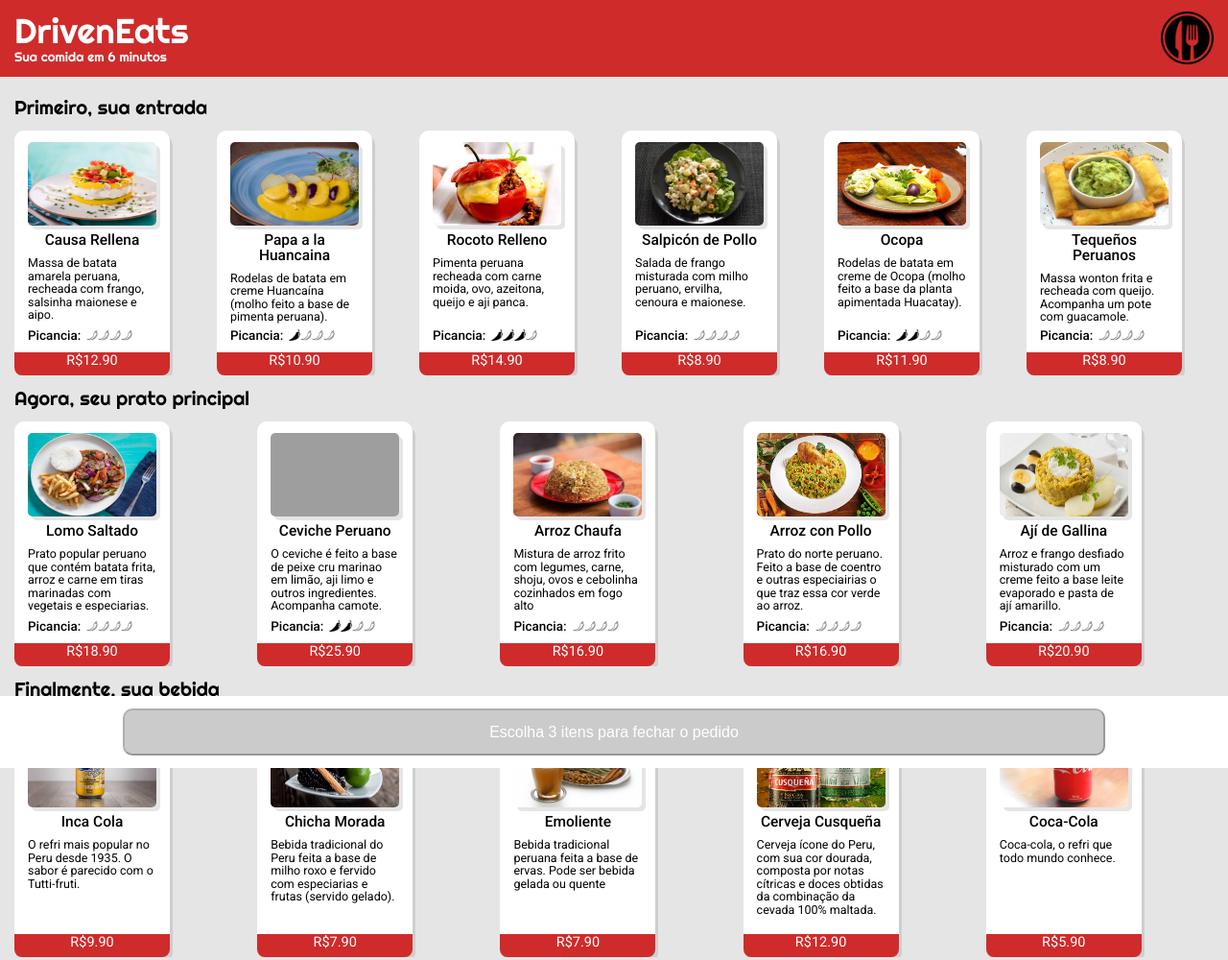
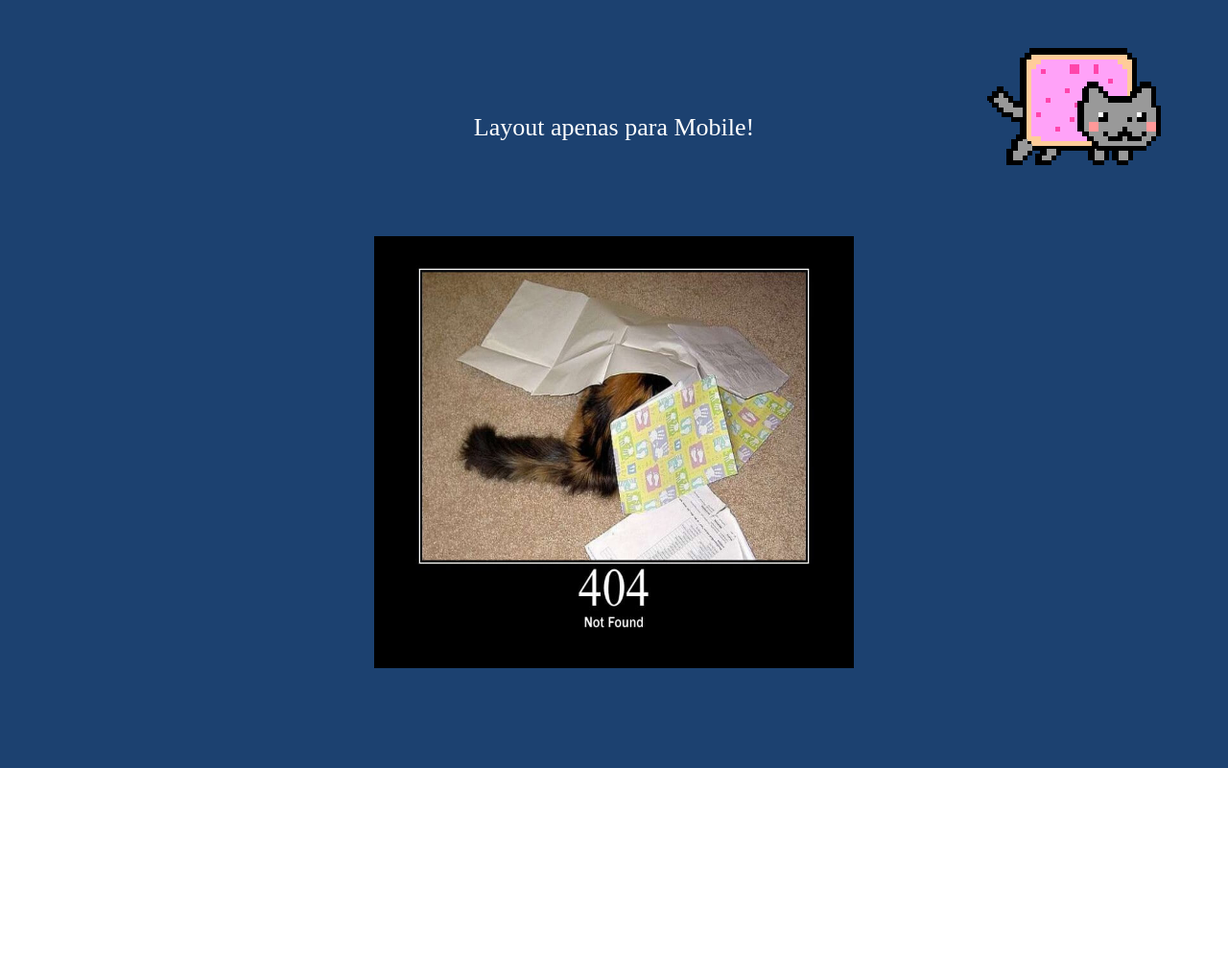
Before and after one commit to carlosctu/projeto3-driveneats, a plain HTML site: page index.html in a window 1280 px wide. Shown: the whole page at 96% size. After the commit the page ends 800 px from the top, so only its background shows below. Drawn offline with nearby package versions, Linux system fonts and the light colour scheme; grey boxes are pictures that could not be loaded.

Commit message:
Removing HTML & CSS for desktop

```diff
--- /dev/null
+++ b/css/nyan.css
@@ -0,0 +1,323 @@
+/***********************
+Esse CSS foi obtido pelo RA a partir do código aberto de @ffrandias
+disponível em http://jsfiddle.net/totoe/gpTBy/
+************************/
+
+body {
+    /* background: #1c4170; */
+  }
+
+  /* use this to adjust the size of your nyan-cat (Whole values only) */
+  .nyan-size {
+    font-size: 5px;
+  }
+
+  /* animations */
+  @-webkit-keyframes catMove {
+    0% {
+      -webkit-transform: translate(0, 0);
+    }
+    25% {
+      -webkit-transform: translate(5em, 0);
+    }
+    50% {
+      -webkit-transform: translate(5em, 5em);
+    }
+    75% {
+      -webkit-transform: translate(0, 5em);
+    }
+    100% {
+      -webkit-transform: translate(0, 0);
+    }
+  }
+
+  /* grrr maybe someday you'll be able to animate
+  pseudo elements independent of the parent.
+
+  Oh well, I guess I can still just animate the
+  parent element via box shadow...if you could
+  parent & animate it would make it worth it */
+  @-webkit-keyframes headMove {
+    0% {
+      top: 7em;
+      left: 20em;
+    }
+    25% {
+      top: 6em;
+      left: 20em;
+    }
+    50% {
+      top: 6em;
+      left: 21em;
+    }
+    75% {
+      top: 7em;
+      left: 21em;
+    }
+    100% {
+      top: 7em;
+      left: 20em;
+    }
+  }
+
+  .nyan-cat,
+  .nyan-cat:before,
+  .nyan-cat:after {
+    height: 1em;
+    width: 1em; /* ratio of each "pixel" */
+
+    /* fixes edges for solid color, makes the
+    corners a little wonky Grrrr  I checked
+    using a SCSS conditional but it does not complile
+    the animations correctly. So bugs remain Sadface.*/
+
+    padding: 1px;
+    transform: translateZ(
+      0
+    ); /* hack forces hardware acceleration which is kind of needed*/
+
+    /* Any individual "pixel" effects are applied here */
+    /*
+    border-radius:1em;
+    /* so it's easier to just close the comment above...#lazyDeveloper */
+  }
+
+  .nyan-cat:before,
+  .nyan-cat:after {
+    content: "";
+    position: absolute;
+  }
+
+  /*the Poptart */
+  .nyan-cat {
+    /* nyan-cat positioning */
+    position: absolute;
+    top: 50px;
+    right: 250px;
+
+    -webkit-animation-timing-function: step-start;
+    -webkit-animation: catMove 500ms infinite;
+
+    /* the poptart */
+    box-shadow: 10em 0 #000, 11em 0 #000, 12em 0 #000, 13em 0 #000, 14em 0 #000,
+      15em 0 #000, 16em 0 #000, 17em 0 #000, 18em 0 #000, 19em 0 #000, 20em 0 #000,
+      21em 0 #000, 22em 0 #000, 23em 0 #000, 24em 0 #000, 25em 0 #000, 26em 0 #000,
+      27em 0 #000, 28em 0 #000, 29em 0 #000, 9em 1em #000, 10em 1em #ffcc99,
+      11em 1em #ffcc99, 12em 1em #ffcc99, 13em 1em #ffcc99, 14em 1em #ffcc99,
+      15em 1em #ffcc99, 16em 1em #ffcc99, 17em 1em #ffcc99, 18em 1em #ffcc99,
+      19em 1em #ffcc99, 20em 1em #ffcc99, 21em 1em #ffcc99, 22em 1em #ffcc99,
+      23em 1em #ffcc99, 24em 1em #ffcc99, 25em 1em #ffcc99, 26em 1em #ffcc99,
+      27em 1em #ffcc99, 28em 1em #ffcc99, 29em 1em #ffcc99, 30em 1em #000,
+      8em 2em #000, 9em 2em #ffcc99, 10em 2em #ffcc99, 11em 2em #ffcc99,
+      12em 2em #ffa2f8, 13em 2em #ffa2f8, 14em 2em #ffa2f8, 15em 2em #ffa2f8,
+      16em 2em #ffa2f8, 17em 2em #ffa2f8, 18em 2em #ffa2f8, 19em 2em #ffa2f8,
+      20em 2em #ffa2f8, 21em 2em #ffa2f8, 22em 2em #ffa2f8, 23em 2em #ffa2f8,
+      24em 2em #ffa2f8, 25em 2em #ffa2f8, 26em 2em #ffa2f8, 27em 2em #ffa2f8,
+      28em 2em #ffcc99, 29em 2em #ffcc99, 30em 2em #ffcc99, 31em 2em #000,
+      8em 3em #000, 9em 3em #ffcc99, 10em 3em #ffcc99, 11em 3em #ffa2f8,
+      12em 3em #ffa2f8, 13em 3em #ffa2f8, 14em 3em #ffa2f8, 15em 3em #ffa2f8,
+      16em 3em #ffa2f8, 17em 3em #ffa2f8, 18em 3em #ff45ab, 19em 3em #ff45ab,
+      20em 3em #ffa2f8, 21em 3em #ffa2f8, 22em 3em #ffa2f8, 23em 3em #ff45ab,
+      24em 3em #ffa2f8, 25em 3em #ffa2f8, 26em 3em #ffa2f8, 27em 3em #ffa2f8,
+      28em 3em #ffa2f8, 29em 3em #ffcc99, 30em 3em #ffcc99, 31em 3em #000,
+      8em 4em #000, 9em 4em #ffcc99, 10em 4em #ffa2f8, 11em 4em #ffa2f8,
+      12em 4em #ff45ab, 13em 4em #ffa2f8, 14em 4em #ffa2f8, 15em 4em #ffa2f8,
+      16em 4em #ffa2f8, 17em 4em #ffa2f8, 18em 4em #ff45ab, 19em 4em #ff45ab,
+      20em 4em #ffa2f8, 21em 4em #ffa2f8, 22em 4em #ffa2f8, 23em 4em #ff45ab,
+      24em 4em #ffa2f8, 25em 4em #ffa2f8, 26em 4em #ffa2f8, 27em 4em #ffa2f8,
+      28em 4em #ffa2f8, 29em 4em #ffa2f8, 30em 4em #ffcc99, 31em 4em #000,
+      8em 5em #000, 9em 5em #ffcc99, 10em 5em #ffa2f8, 11em 5em #ffa2f8,
+      12em 5em #ffa2f8, 13em 5em #ffa2f8, 14em 5em #ffa2f8, 15em 5em #ffa2f8,
+      16em 5em #ffa2f8, 17em 5em #ffa2f8, 18em 5em #ffa2f8, 19em 5em #ffa2f8,
+      20em 5em #ffa2f8, 21em 5em #ffa2f8, 22em 5em #ffa2f8, 23em 5em #ffa2f8,
+      24em 5em #ffa2f8, 25em 5em #ffa2f8, 26em 5em #ffa2f8, 27em 5em #ffa2f8,
+      28em 5em #ffa2f8, 29em 5em #ffa2f8, 30em 5em #ffcc99, 31em 5em #000,
+      8em 6em #000, 9em 6em #ffcc99, 10em 6em #ffa2f8, 11em 6em #ffa2f8,
+      12em 6em #ffa2f8, 13em 6em #ffa2f8, 14em 6em #ffa2f8, 15em 6em #ffa2f8,
+      16em 6em #ffa2f8, 17em 6em #ffa2f8, 18em 6em #ffa2f8, 19em 6em #ffa2f8,
+      20em 6em #ffa2f8, 21em 6em #ffa2f8, 22em 6em #ffa2f8, 23em 6em #ffa2f8,
+      24em 6em #ffa2f8, 25em 6em #ffa2f8, 26em 6em #ff45ab, 27em 6em #ffa2f8,
+      28em 6em #ffa2f8, 29em 6em #ffa2f8, 30em 6em #ffcc99, 31em 6em #000,
+      8em 7em #000, 9em 7em #ffcc99, 10em 7em #ffa2f8, 11em 7em #ffa2f8,
+      12em 7em #ffa2f8, 13em 7em #ffa2f8, 14em 7em #ffa2f8, 15em 7em #ffa2f8,
+      16em 7em #ffa2f8, 17em 7em #ffa2f8, 18em 7em #ffa2f8, 19em 7em #ffa2f8,
+      20em 7em #ffa2f8, 21em 7em #ffa2f8, 22em 7em #ffa2f8, 23em 7em #ffa2f8,
+      24em 7em #ffa2f8, 25em 7em #ffa2f8, 26em 7em #ffa2f8, 27em 7em #ffa2f8,
+      28em 7em #ffa2f8, 29em 7em #ffa2f8, 30em 7em #ffcc99, 31em 7em #000,
+      8em 8em #000, 9em 8em #ffcc99, 10em 8em #ffa2f8, 11em 8em #ffa2f8,
+      12em 8em #ffa2f8, 13em 8em #ffa2f8, 14em 8em #ffa2f8, 15em 8em #ffa2f8,
+      16em 8em #ffa2f8, 17em 8em #ff45ab, 18em 8em #ffa2f8, 19em 8em #ffa2f8,
+      20em 8em #ffa2f8, 21em 8em #ffa2f8, 22em 8em #ffa2f8, 23em 8em #ffa2f8,
+      24em 8em #ffa2f8, 25em 8em #ffa2f8, 26em 8em #ffa2f8, 27em 8em #ffa2f8,
+      28em 8em #ffa2f8, 29em 8em #ffa2f8, 30em 8em #ffcc99, 31em 8em #000,
+      8em 9em #000, 9em 9em #ffcc99, 10em 9em #ffa2f8, 11em 9em #ffa2f8,
+      12em 9em #ffa2f8, 13em 9em #ffa2f8, 14em 9em #ffa2f8, 15em 9em #ffa2f8,
+      16em 9em #ffa2f8, 17em 9em #ffa2f8, 18em 9em #ffa2f8, 19em 9em #ffa2f8,
+      20em 9em #ffa2f8, 21em 9em #ffa2f8, 22em 9em #ffa2f8, 23em 9em #ffa2f8,
+      24em 9em #ffa2f8, 25em 9em #ffa2f8, 26em 9em #ffa2f8, 27em 9em #ffa2f8,
+      28em 9em #ffa2f8, 29em 9em #ffa2f8, 30em 9em #ffcc99, 31em 9em #000,
+      8em 10em #000, 9em 10em #ffcc99, 10em 10em #ffa2f8, 11em 10em #ffa2f8,
+      12em 10em #ffa2f8, 13em 10em #ff45ab, 14em 10em #ffa2f8, 15em 10em #ffa2f8,
+      16em 10em #ffa2f8, 17em 10em #ffa2f8, 18em 10em #ffa2f8, 19em 10em #ffa2f8,
+      20em 10em #ffa2f8, 21em 10em #ffa2f8, 22em 10em #ffa2f8, 23em 10em #ffa2f8,
+      24em 10em #ffa2f8, 25em 10em #ffa2f8, 26em 10em #ffa2f8, 27em 10em #ffa2f8,
+      28em 10em #ffa2f8, 29em 10em #ffa2f8, 30em 10em #ffcc99, 31em 10em #000,
+      8em 11em #000, 9em 11em #ffcc99, 10em 11em #ffa2f8, 11em 11em #ffa2f8,
+      12em 11em #ffa2f8, 13em 11em #ffa2f8, 14em 11em #ffa2f8, 15em 11em #ffa2f8,
+      16em 11em #ffa2f8, 17em 11em #ffa2f8, 18em 11em #ffa2f8, 19em 11em #ff45ab,
+      20em 11em #ffa2f8, 21em 11em #ffa2f8, 22em 11em #ffa2f8, 23em 11em #ffa2f8,
+      24em 11em #ffa2f8, 25em 11em #ffa2f8, 26em 11em #ffa2f8, 27em 11em #ffa2f8,
+      28em 11em #ffa2f8, 29em 11em #ffa2f8, 30em 11em #ffcc99, 31em 11em #000,
+      8em 12em #000, 9em 12em #ffcc99, 10em 12em #ffa2f8, 11em 12em #ffa2f8,
+      12em 12em #ffa2f8, 13em 12em #ffa2f8, 14em 12em #ffa2f8, 15em 12em #ffa2f8,
+      16em 12em #ffa2f8, 17em 12em #ffa2f8, 18em 12em #ffa2f8, 19em 12em #ffa2f8,
+      20em 12em #ffa2f8, 21em 12em #ffa2f8, 22em 12em #ffa2f8, 23em 12em #ffa2f8,
+      24em 12em #ffa2f8, 25em 12em #ffa2f8, 26em 12em #ffa2f8, 27em 12em #ffa2f8,
+      28em 12em #ffa2f8, 29em 12em #ffa2f8, 30em 12em #ffcc99, 31em 12em #000,
+      8em 13em #000, 9em 13em #ffcc99, 10em 13em #ffa2f8, 11em 13em #ff45ab,
+      12em 13em #ffa2f8, 13em 13em #ffa2f8, 14em 13em #ffa2f8, 15em 13em #ffa2f8,
+      16em 13em #ffa2f8, 17em 13em #ffa2f8, 18em 13em #ffa2f8, 19em 13em #ffa2f8,
+      20em 13em #ffa2f8, 21em 13em #ffa2f8, 22em 13em #ffa2f8, 23em 13em #ffa2f8,
+      24em 13em #ffa2f8, 25em 13em #ffa2f8, 26em 13em #ffa2f8, 27em 13em #ffa2f8,
+      28em 13em #ffa2f8, 29em 13em #ffa2f8, 30em 13em #ffcc99, 31em 13em #000,
+      8em 14em #000, 9em 14em #ffcc99, 10em 14em #ffa2f8, 11em 14em #ffa2f8,
+      12em 14em #ffa2f8, 13em 14em #ffa2f8, 14em 14em #ffa2f8, 15em 14em #ffa2f8,
+      16em 14em #ffa2f8, 17em 14em #ffa2f8, 18em 14em #ff45ab, 19em 14em #ffa2f8,
+      20em 14em #ffa2f8, 21em 14em #ffa2f8, 22em 14em #ffa2f8, 23em 14em #ffa2f8,
+      24em 14em #ffa2f8, 25em 14em #ffa2f8, 26em 14em #ffa2f8, 27em 14em #ffa2f8,
+      28em 14em #ffa2f8, 29em 14em #ffa2f8, 30em 14em #ffcc99, 31em 14em #000,
+      8em 15em #000, 9em 15em #ffcc99, 10em 15em #ffa2f8, 11em 15em #ffa2f8,
+      12em 15em #ffa2f8, 13em 15em #ffa2f8, 14em 15em #ffa2f8, 15em 15em #ffa2f8,
+      16em 15em #ffa2f8, 17em 15em #ffa2f8, 18em 15em #ffa2f8, 19em 15em #ffa2f8,
+      20em 15em #ffa2f8, 21em 15em #ffa2f8, 22em 15em #ffa2f8, 23em 15em #ffa2f8,
+      24em 15em #ffa2f8, 25em 15em #ffa2f8, 26em 15em #ffa2f8, 27em 15em #ff45ab,
+      28em 15em #ffa2f8, 29em 15em #ffa2f8, 30em 15em #ffcc99, 31em 15em #000,
+      8em 16em #000, 9em 16em #ffcc99, 10em 16em #ffa2f8, 11em 16em #ffa2f8,
+      12em 16em #ffa2f8, 13em 16em #ffa2f8, 14em 16em #ffa2f8, 15em 16em #ff45ab,
+      16em 16em #ffa2f8, 17em 16em #ffa2f8, 18em 16em #ffa2f8, 19em 16em #ffa2f8,
+      20em 16em #ffa2f8, 21em 16em #ff45ab, 22em 16em #ffa2f8, 23em 16em #ffa2f8,
+      24em 16em #ffa2f8, 25em 16em #ffa2f8, 26em 16em #ffa2f8, 27em 16em #ffa2f8,
+      28em 16em #ffa2f8, 29em 16em #ffa2f8, 30em 16em #ffcc99, 31em 16em #000,
+      8em 17em #000, 9em 17em #ffcc99, 10em 17em #ffa2f8, 11em 17em #ffa2f8,
+      12em 17em #ffa2f8, 13em 17em #ffa2f8, 14em 17em #ffa2f8, 15em 17em #ffa2f8,
+      16em 17em #ffa2f8, 17em 17em #ffa2f8, 18em 17em #ffa2f8, 19em 17em #ffa2f8,
+      20em 17em #ffa2f8, 21em 17em #ffa2f8, 22em 17em #ffa2f8, 23em 17em #ffa2f8,
+      24em 17em #ffa2f8, 25em 17em #ffa2f8, 26em 17em #ffa2f8, 27em 17em #ffa2f8,
+      28em 17em #ffa2f8, 29em 17em #ffa2f8, 30em 17em #ffcc99, 31em 17em #000,
+      8em 18em #000, 9em 18em #ffcc99, 10em 18em #ffcc99, 11em 18em #ffcc99,
+      12em 18em #ffa2f8, 13em 18em #ffa2f8, 14em 18em #ffa2f8, 15em 18em #ffa2f8,
+      16em 18em #ffa2f8, 17em 18em #ffa2f8, 18em 18em #ffa2f8, 19em 18em #ffa2f8,
+      20em 18em #ffa2f8, 21em 18em #ffa2f8, 22em 18em #ffa2f8, 23em 18em #ffa2f8,
+      24em 18em #ffa2f8, 25em 18em #ffa2f8, 26em 18em #ffa2f8, 27em 18em #ffa2f8,
+      28em 18em #ffcc99, 29em 18em #ffcc99, 30em 18em #ffcc99, 31em 18em #000,
+      9em 19em #000, 10em 19em #ffcc99, 11em 19em #ffcc99, 12em 19em #ffcc99,
+      13em 19em #ffcc99, 14em 19em #ffcc99, 15em 19em #ffcc99, 16em 19em #ffcc99,
+      17em 19em #ffcc99, 18em 19em #ffcc99, 19em 19em #ffcc99, 20em 19em #ffcc99,
+      21em 19em #ffcc99, 22em 19em #ffcc99, 23em 19em #ffcc99, 24em 19em #ffcc99,
+      25em 19em #ffcc99, 26em 19em #ffcc99, 27em 19em #ffcc99, 28em 19em #ffcc99,
+      29em 19em #ffcc99, 30em 19em #000, 10em 20em #000, 11em 20em #000,
+      12em 20em #000, 13em 20em #000, 14em 20em #000, 15em 20em #000,
+      16em 20em #000, 17em 20em #000, 18em 20em #000, 19em 20em #000,
+      20em 20em #000, 21em 20em #000, 22em 20em #000, 23em 20em #000,
+      24em 20em #000, 25em 20em #000, 26em 20em #000, 27em 20em #000,
+      28em 20em #000, 29em 20em #000;
+  }
+
+  /* the tail & feet
+
+  TO FIX.TO FIX.TO FIX.TO FIX.TO FIX.TO FIX.
+
+
+  */
+  .nyan-cat:before {
+    top: 11em;
+    box-shadow: 3em -3em #000, 2em -2em #000, 3em -2em #999, 4em -2em #000,
+      1em -1em #000, 2em -1em #999, 3em -1em #999, 4em -1em #999, 5em -1em #000,
+      2em 0 #000, 3em 0 #999, 4em 0 #999, 5em 0 #999, 6em 0 #000, 7em 0 #000,
+      3em 1em #000, 4em 1em #999, 5em 1em #999, 6em 1em #999, 7em 1em #999,
+      4em 2em #000, 5em 2em #000, 6em 2em #999, 7em 2em #999, 6em 3em #000,
+      7em 3em #000,
+      /* The feet */ /* back feet */ /* back back foot */ 7em 7em #000,
+      6em 8em #000, 7em 8em #999, 8em 8em #999, 6em 9em #000, 7em 9em #999,
+      8em 9em #999, 9em 9em #999, 5em 10em #000, 6em 10em #999, 7em 10em #999,
+      8em 10em #999, 5em 11em #000, 6em 11em #999, 7em 11em #999, 5em 12em #000,
+      6em 12em #000, 7em 12em #000, 8em 11em #000, 9em 10em #000,
+      /* front back foot */ 12em 10em #000, 13em 10em #999, 14em 10em #999,
+      15em 10em #000, 11em 11em #000, 12em 11em #999, 13em 11em #999,
+      14em 11em #000, 11em 12em #000, 12em 12em #000, 13em 12em #000,
+      /*front feet */ /* back front foot */ 22em 10em #000, 23em 10em #999,
+      24em 10em #999, 25em 10em #000, 22em 11em #000, 23em 11em #999,
+      24em 11em #999, 25em 11em #000, 23em 12em #000, 24em 12em #000,
+      /*front front foot */ 27em 10em #000, 28em 10em #999, 29em 10em #999,
+      30em 10em #000, 27em 11em #000, 28em 11em #999, 29em 11em #999,
+      30em 11em #000, 28em 12em #000, 29em 12em #000;
+  }
+
+  /* the head */
+  .nyan-cat:after {
+    top: 7em;
+    left: 20em;
+    -webkit-animation: headMove 500ms infinite;
+
+    box-shadow: 2em 0 #000, 3em 0 #000, 13em 0 #000, 14em 0 #000, 1em 1em #000,
+      2em 1em #999, 3em 1em #999, 4em 1em #000, 12em 1em #000, 13em 1em #999,
+      14em 1em #999, 15em 1em #000, 1em 2em #000, 2em 2em #999, 3em 2em #999,
+      4em 2em #999, 5em 2em #000, 11em 2em #000, 12em 2em #999, 13em 2em #999,
+      14em 2em #999, 15em 2em #000, 1em 3em #000, 2em 3em #999, 3em 3em #999,
+      4em 3em #999, 5em 3em #999, 6em 3em #000, 7em 3em #000, 8em 3em #000,
+      9em 3em #000, 10em 3em #000, 11em 3em #999, 12em 3em #999, 13em 3em #999,
+      14em 3em #999, 15em 3em #000, 0 4em #000, 1em 4em #999, 2em 4em #999,
+      3em 4em #999, 4em 4em #999, 5em 4em #999, 6em 4em #999, 7em 4em #999,
+      8em 4em #999, 9em 4em #999, 10em 4em #999, 11em 4em #999, 12em 4em #999,
+      13em 4em #999, 14em 4em #999, 15em 4em #000, 0 5em #000, 1em 5em #999,
+      2em 5em #999, 3em 5em #999, 4em 5em #999, 5em 5em #999, 6em 5em #999,
+      7em 5em #999, 8em 5em #999, 9em 5em #999, 10em 5em #999, 11em 5em #999,
+      12em 5em #999, 13em 5em #999, 14em 5em #999, 15em 5em #999, 16em 5em #000,
+      0 6em #000, 1em 6em #999, 2em 6em #999, 3em 6em #999, 4em 6em #fff,
+      5em 6em #000, 6em 6em #999, 7em 6em #999, 8em 6em #999, 9em 6em #999,
+      10em 6em #999, 11em 6em #999, 12em 6em #fff, 13em 6em #000, 14em 6em #999,
+      15em 6em #999, 16em 6em #000, 0 7em #000, 1em 7em #999, 2em 7em #999,
+      3em 7em #999, 4em 7em #000, 5em 7em #000, 6em 7em #999, 7em 7em #999,
+      8em 7em #999, 9em 7em #999, 10em 7em #000, 11em 7em #999, 12em 7em #000,
+      13em 7em #000, 14em 7em #999, 15em 7em #999, 16em 7em #000, 0 8em #000,
+      1em 8em #999, 2em 8em #f99, 3em 8em #f99, 4em 8em #999, 5em 8em #999,
+      6em 8em #999, 7em 8em #999, 8em 8em #999, 9em 8em #999, 10em 8em #999,
+      11em 8em #999, 12em 8em #999, 13em 8em #999, 14em 8em #f99, 15em 8em #f99,
+      16em 8em #000, 0 9em #000, 1em 9em #999, 2em 9em #f99, 3em 9em #f99,
+      4em 9em #999, 5em 9em #999, 6em 9em #999, 7em 9em #999, 8em 9em #999,
+      9em 9em #000, 10em 9em #999, 11em 9em #999, 12em 9em #999, 13em 9em #999,
+      14em 9em #f99, 15em 9em #f99, 16em 9em #000, 1em 10em #000, 2em 10em #999,
+      3em 10em #999, 4em 10em #999, 5em 10em #000, 6em 10em #999, 7em 10em #999,
+      8em 10em #000, 9em 10em #000, 10em 10em #000, 11em 10em #999, 12em 10em #999,
+      13em 10em #000, 14em 10em #999, 15em 10em #999, 16em 10em #000,
+      2em 11em #000, 3em 11em #999, 4em 11em #999, 5em 11em #999, 6em 11em #000,
+      7em 11em #000, 8em 11em #000, 9em 11em #999, 10em 11em #000, 11em 11em #000,
+      12em 11em #000, 13em 11em #999, 14em 11em #999, 15em 11em #000,
+      3em 12em #000, 4em 12em #999, 5em 12em #999, 6em 12em #999, 7em 12em #999,
+      8em 12em #999, 9em 12em #999, 10em 12em #999, 11em 12em #999, 12em 12em #999,
+      13em 12em #999, 14em 12em #000, 4em 13em #000, 5em 13em #000, 6em 13em #000,
+      7em 13em #000, 8em 13em #000, 9em 13em #000, 10em 13em #000, 11em 13em #000,
+      12em 13em #000, 13em 13em #000;
+  }
+
+  .boas-vindas {
+    font-size: 24pt;
+    color: white;
+    background-image: linear-gradient(
+      to left,
+      violet,
+      indigo,
+      blue,
+      green,
+      yellow,
+      orange,
+      red
+    );
+  }
+
+  .boas-vindas:not(:empty) {
+    padding: 10px 20px;
+    width: calc(100vw - 50px);
+    box-sizing: border-box;
+    text-align: center;
+  }
--- a/css/style.css
+++ b/css/style.css
@@ -1,4 +1,39 @@
+@media (min-width: 614px) {
+  .top,
+  .main,
+  .bottom,
+  .checkOut {
+    display: none;
+  }
+  .nyan {
+    position: absolute;
+    background-color: #1c4170;
+    width: 100%;
+    height: 100%;
+    display: flex;
+    flex-wrap: wrap;
+    flex-direction: column;
+    /* justify-content: center; */
+    align-items: center;
+  }
+  .nyan >h1{
+    font-size: 26px;
+    margin-top: 120px;
+    color: #ffffff
+  }
+  .nyan>img{
+    margin-top: 100px;
+    width: 500px;
+    height: 450px;
+  }
+
+}
+@media (max-width: 614px) {
+  .nyan{
+    display: none;
+  }
   body {
+    background-color: inherit;
     background-color: #e5e5e5;
     box-sizing: border-box;
     width: 100%;
@@ -310,3 +345,4 @@
     height: 100%;
     overflow: hidden;
   }
+}
--- a/index.html
+++ b/index.html
@@ -6,6 +6,7 @@
     <meta name="viewport" content="width=device-width, initial-scale=1.0" />
     <link rel="stylesheet" href="css/reset.css" />
     <link rel="stylesheet" href="css/style.css" />
+    <link rel="stylesheet" type="text/css" href="css/nyan.css" />
     <link rel="preconnect" href="https://fonts.googleapis.com" />
     <link rel="preconnect" href="https://fonts.gstatic.com" crossorigin />
     <link
@@ -422,6 +423,11 @@
         <button class="" onclick="checkOut()" disabled>Escolha 3 itens para fechar o pedido</button>
       </div>
     </div>
+    <div class="nyan">
+      <div class="nyan-cat nyan-size"></div>
+      <h1>Layout apenas para Mobile!</h1>
+      <img src="img/404.jpg" alt="">
+    </div>
     <script type="module" src="https://unpkg.com/ionicons@5.5.2/dist/ionicons/ionicons.esm.js"></script>
     <script nomodule src="https://unpkg.com/ionicons@5.5.2/dist/ionicons/ionicons.js"></script>
     <script src="script/index.js"></script>
```
Also changed, not shown: img/404.jpg (added). Lines whose indentation alone changed are shown as unchanged.
